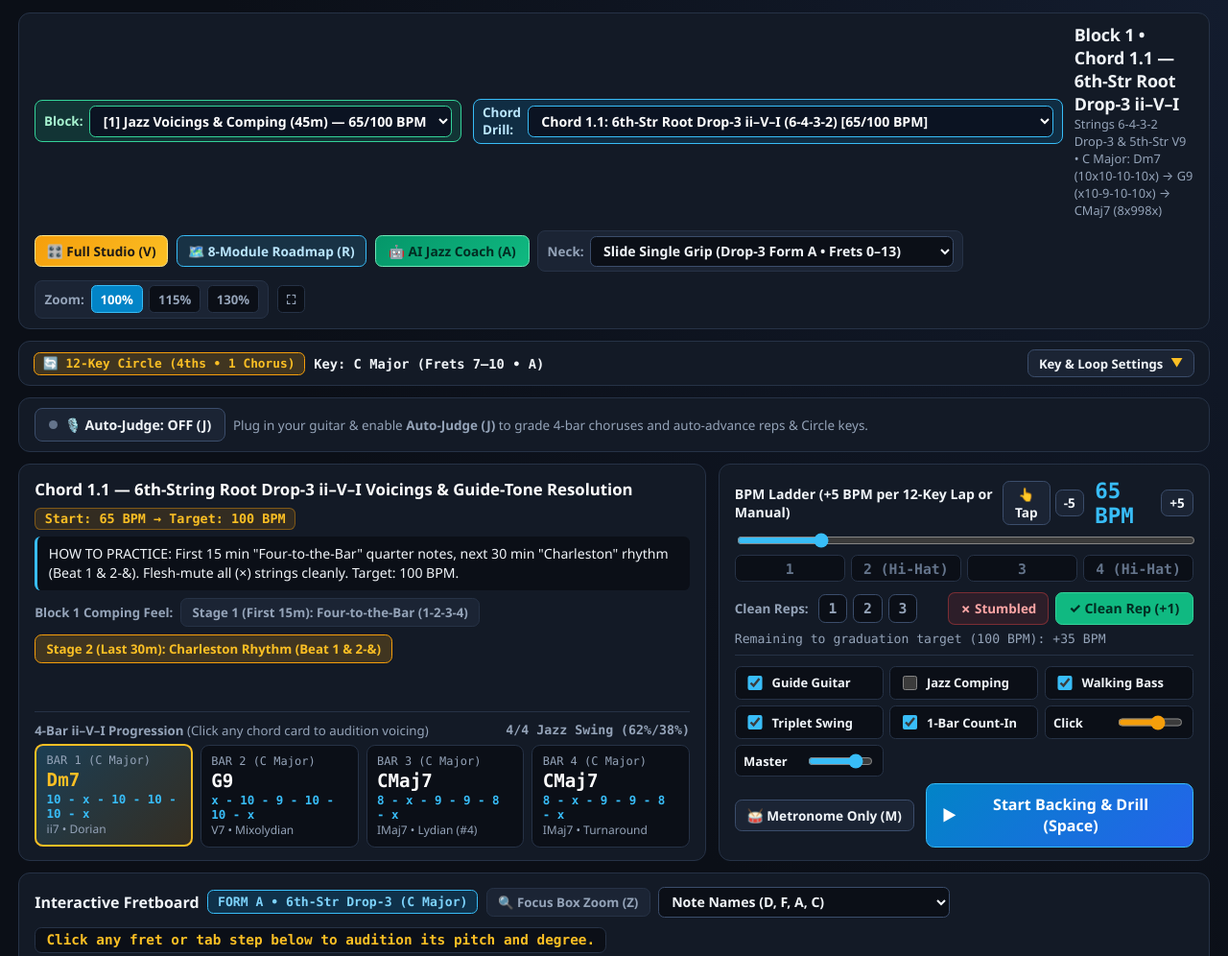
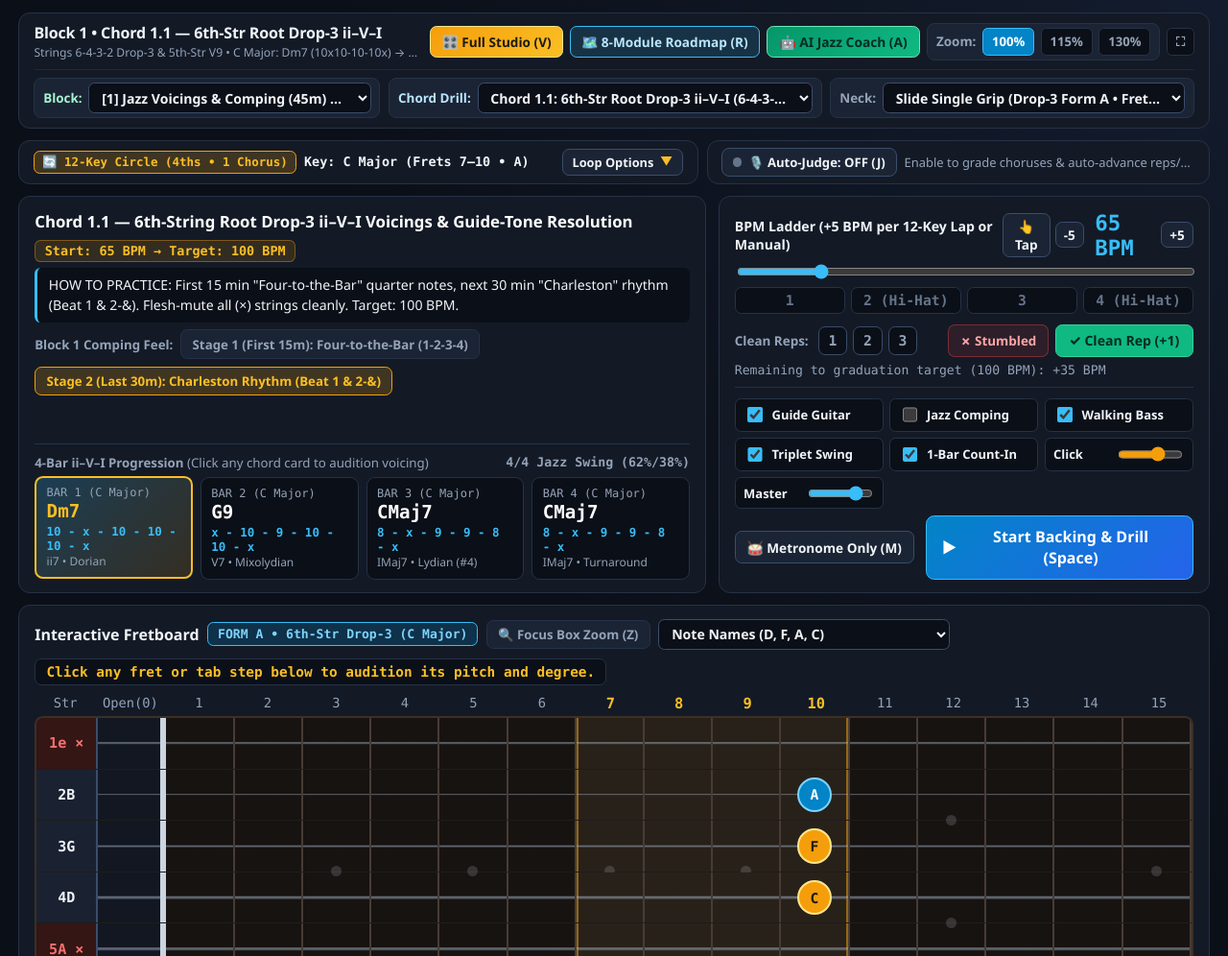
Before and after one commit to antmen71/jazz-guitar-practice-studio, a plain HTML site: page ui/index.html in a window 1280 px wide. Shown: the top 996 px of the page at 96% size. Drawn offline with Linux system fonts and the light colour scheme.

Commit message:
Sleek 2-tier header + 1-line side-by-side collapsible Key/Loop & Auto-Judge drawers

```diff
--- a/ui/index.html
+++ b/ui/index.html
@@ -9,22 +9,12 @@
 <body>
   <div class="app-shell">
 
-    <!-- Top Studio Header -->
+    <!-- Top Studio Header (2-Tier Precision Rack Layout) -->
     <header class="top-header">
-      <div class="brand-group">
-        <div class="ctrl-group" style="background:rgba(16,185,129,0.16);border-color:#34d399;padding:0.28rem 0.55rem;" title="Select Daily Practice Block (Shortcuts: 1–4)">
-          <span class="ctrl-label" style="color:#a7f3d0;font-weight:800;">Block:</span>
-          <select id="select-block" class="select-studio" style="background:#0b1322;color:#fff;border-color:#34d399;padding:0.32rem 0.6rem;font-size:0.88rem;" onchange="selectBlock(this.value)"></select>
-        </div>
-
-        <div class="ctrl-group" style="background:rgba(2,132,199,0.18);border-color:#38bdf8;padding:0.28rem 0.55rem;">
-          <span id="drill-select-label" class="ctrl-label" style="color:#bae6fd;font-weight:800;">Chord Drill:</span>
-          <select id="select-module" class="select-studio" style="background:#0b1322;color:#fff;border-color:#38bdf8;padding:0.32rem 0.6rem;font-size:0.88rem;" onchange="selectModule(this.value)"></select>
-        </div>
-        <div>
+      <div class="header-top-tier">
+        <div class="brand-title-stack">
           <h1 id="header-mod-title" class="brand-title">Jazz Guitar Practice Studio</h1>
           <div id="header-mod-sub" class="brand-sub">Jody Fisher &amp; Berklee Guide-Tone Voice-Leading System</div>
-        </div>
         </div>
 
         <div class="header-controls">
@@ -40,14 +30,6 @@
             🤖 AI Jazz Coach (A)
           </button>
 
-        <div id="pos-strategy-wrap" class="ctrl-group" title="Fretboard position strategy across the 12 keys">
-          <span class="ctrl-label">Neck:</span>
-          <select id="select-pos-mode" class="select-studio" onchange="setPosMode(this.value)">
-            <option value="slide">Slide Single Grip (Drop-3 Form A • Frets 0–13)</option>
-            <option value="zone">Stay in One Zone (6th / 5th Str Alternating)</option>
-          </select>
-        </div>
-
           <div class="ctrl-group" title="UI zoom scale for comfortable reading with guitar in lap">
             <span class="ctrl-label">Zoom:</span>
             <button id="zoom-100" class="zoom-btn active" onclick="setUiScale(16)">100%</button>
@@ -57,8 +39,31 @@
 
           <button class="icon-btn" onclick="requestAppFullscreen()" title="Toggle Fullscreen (F11)">⛶</button>
         </div>
+      </div>
+
+      <div class="header-selectors-grid">
+        <div class="ctrl-group selector-slot slot-block" title="Select Daily Practice Block (Shortcuts: 1–4)">
+          <span class="ctrl-label">Block:</span>
+          <select id="select-block" class="select-studio" onchange="selectBlock(this.value)"></select>
+        </div>
+
+        <div class="ctrl-group selector-slot slot-drill" title="Select Voicing / Position Family Drill">
+          <span id="drill-select-label" class="ctrl-label">Drill:</span>
+          <select id="select-module" class="select-studio" onchange="selectModule(this.value)"></select>
+        </div>
+
+        <div id="pos-strategy-wrap" class="ctrl-group selector-slot slot-neck" title="Fretboard position strategy across the 12 keys">
+          <span class="ctrl-label">Neck:</span>
+          <select id="select-pos-mode" class="select-studio" onchange="setPosMode(this.value)">
+            <option value="slide">Slide Single Grip (Drop-3 Form A • Frets 0–13)</option>
+            <option value="zone">Stay in One Zone (6th / 5th Str Alternating)</option>
+          </select>
+        </div>
+      </div>
     </header>
 
+    <!-- Compact Side-by-Side Collapsible Drawers (Expand Full-Width When Opened) -->
+    <div class="compact-drawers-row">
       <!-- Collapsible Key & Circle Loop Drawer (Collapsed by Default, Opens via Right Arrow) -->
       <section id="circle-panel" class="circle-panel">
       <div class="circle-drawer-header" onclick="toggleCircleDrawer()" title="Click to expand or collapse Key & Circle Loop settings">
@@ -69,7 +74,7 @@
         </div>
 
         <button id="btn-circle-drawer" type="button" class="btn-drawer-arrow" onclick="event.stopPropagation(); toggleCircleDrawer();" aria-expanded="false" title="Show / Hide Single Key & 12-Key Circle Loop controls">
-          <span id="circle-drawer-label">Key &amp; Loop Settings</span>
+          <span id="circle-drawer-label">Loop Options</span>
           <span id="circle-drawer-arrow" class="drawer-chevron">▼</span>
         </button>
       </div>
@@ -154,7 +159,7 @@
           </button>
 
           <span id="judge-collapsed-hint" class="judge-collapsed-hint">
-            Plug in your guitar &amp; enable <strong>Auto-Judge (J)</strong> to grade 4-bar choruses and auto-advance reps &amp; Circle keys.
+            Enable to grade choruses &amp; auto-advance reps/keys
           </span>
 
           <div class="ctrl-group judge-active-only" title="Select your audio interface guitar input (WASAPI low-latency shared mode)">
@@ -226,6 +231,7 @@
         </div>
       </div>
     </section>
+    </div>
 
     <!-- Main Studio Command Deck -->
     <section class="deck-grid">
--- a/ui/styles.css
+++ b/ui/styles.css
@@ -57,52 +57,109 @@ button, select, input {
   flex: 1;
 }
 
-/* Header Bar */
+/* Header Bar (2-Tier Precision Studio Layout) */
 .top-header {
   display: flex;
-  flex-wrap: wrap;
+  flex-direction: column;
+  gap: 0.55rem;
+  background: var(--bg-panel);
+  border: 1px solid var(--border-subtle);
+  border-radius: 0.75rem;
+  padding: 0.6rem 0.95rem;
+}
+
+.header-top-tier {
+  display: flex;
+  flex-wrap: nowrap;
   align-items: center;
   justify-content: space-between;
-  gap: 0.75rem;
-  background: var(--bg-panel);
-  border: 1px solid var(--border-subtle);
-  border-radius: 0.75rem;
-  padding: 0.65rem 1rem;
-}
-
-.brand-group {
-  display: flex;
-  align-items: center;
-  gap: 0.75rem;
-}
-
-.badge-mod {
-  background: linear-gradient(135deg, var(--accent-blue-dark), #2563eb);
-  color: #fff;
-  font-weight: 800;
-  font-size: 0.8rem;
-  letter-spacing: 0.05em;
-  padding: 0.3rem 0.65rem;
-  border-radius: 0.4rem;
+  gap: 0.65rem;
+}
+
+.brand-title-stack {
+  min-width: 0;
+  flex: 1 1 180px;
 }
 
 .brand-title {
   margin: 0;
-  font-size: 1.12rem;
+  font-size: 1rem;
   font-weight: 800;
   letter-spacing: -0.01em;
+  white-space: nowrap;
+  overflow: hidden;
+  text-overflow: ellipsis;
 }
 
 .brand-sub {
-  font-size: 0.8rem;
-  color: var(--text-muted);
+  font-size: 0.76rem;
+  color: var(--text-muted);
+  white-space: nowrap;
+  overflow: hidden;
+  text-overflow: ellipsis;
+  margin-top: 0.05rem;
 }
 
 .header-controls {
   display: flex;
-  flex-wrap: wrap;
-  align-items: center;
+  flex-wrap: nowrap;
+  align-items: center;
+  gap: 0.42rem;
+  flex-shrink: 0;
+}
+
+.header-selectors-grid {
+  display: grid;
+  grid-template-columns: 1fr 1.25fr 1.05fr;
   gap: 0.55rem;
+  padding-top: 0.5rem;
+  border-top: 1px solid rgba(255, 255, 255, 0.06);
+}
+
+.selector-slot {
+  min-width: 0;
+  width: 100%;
+  padding: 0.28rem 0.58rem;
+}
+
+.selector-slot .select-studio {
+  flex: 1;
+  min-width: 0;
+  width: 100%;
+  overflow: hidden;
+  text-overflow: ellipsis;
+  white-space: nowrap;
+}
+
+.slot-block {
+  background: rgba(16, 185, 129, 0.12);
+  border-color: rgba(52, 211, 153, 0.55);
+}
+
+.slot-block .ctrl-label {
+  color: #a7f3d0;
+  font-weight: 800;
+}
+
+.slot-drill {
+  background: rgba(2, 132, 199, 0.14);
+  border-color: rgba(56, 189, 248, 0.6);
+}
+
+.slot-drill .ctrl-label {
+  color: #bae6fd;
+  font-weight: 800;
+}
+
+.slot-neck {
+  background: var(--bg-elevated);
+  border-color: var(--border-strong);
+}
+
+@media (max-width: 1180px) {
+  .header-selectors-grid {
+    grid-template-columns: 1fr;
+  }
 }
 
 .ctrl-group {
@@ -111,7 +168,7 @@ button, select, input {
   gap: 0.42rem;
   background: var(--bg-elevated);
   border: 1px solid var(--border-subtle);
-  padding: 0.28rem 0.58rem;
+  padding: 0.26rem 0.55rem;
   border-radius: 0.5rem;
   font-size: 0.84rem;
 }
@@ -119,6 +176,7 @@ button, select, input {
 .ctrl-label {
   color: var(--text-muted);
   font-weight: 600;
+  white-space: nowrap;
 }
 
 .select-studio {
@@ -189,29 +247,34 @@ select option {
 
 .circle-drawer-header {
   display: flex;
-  flex-wrap: wrap;
+  flex-wrap: nowrap;
   align-items: center;
   justify-content: space-between;
-  gap: 0.65rem;
-  cursor: pointer;
+  gap: 0.5rem;
+  cursor: pointer;
+  min-width: 0;
 }
 
 .circle-summary-left {
   display: flex;
-  flex-wrap: wrap;
-  align-items: center;
-  gap: 0.6rem;
+  flex-wrap: nowrap;
+  align-items: center;
+  gap: 0.5rem;
+  min-width: 0;
+  overflow: hidden;
 }
 
 .circle-mode-badge {
   font-family: Consolas, monospace;
-  font-size: 0.8rem;
-  font-weight: 800;
-  padding: 0.22rem 0.58rem;
+  font-size: 0.78rem;
+  font-weight: 800;
+  padding: 0.2rem 0.52rem;
   border-radius: 0.4rem;
   background: rgba(2, 132, 199, 0.2);
   border: 1px solid var(--accent-blue);
   color: #bae6fd;
+  white-space: nowrap;
+  flex-shrink: 0;
 }
 
 .circle-mode-badge.gold {
@@ -222,24 +285,30 @@ select option {
 
 .circle-summary-key {
   font-family: Consolas, "Segoe UI", monospace;
-  font-size: 0.86rem;
+  font-size: 0.84rem;
   font-weight: 700;
   color: var(--text-main);
+  white-space: nowrap;
+  overflow: hidden;
+  text-overflow: ellipsis;
+  min-width: 0;
 }
 
 .btn-drawer-arrow {
   display: inline-flex;
   align-items: center;
-  gap: 0.48rem;
+  gap: 0.42rem;
   background: var(--bg-elevated);
   color: var(--text-main);
   border: 1px solid var(--border-strong);
   border-radius: 0.45rem;
-  padding: 0.3rem 0.7rem;
-  font-size: 0.82rem;
+  padding: 0.28rem 0.62rem;
+  font-size: 0.8rem;
   font-weight: 800;
   cursor: pointer;
   margin-left: auto;
+  white-space: nowrap;
+  flex-shrink: 0;
   transition: all 120ms ease;
 }
 
@@ -1719,10 +1788,56 @@ kbd {
   }
 }
 
+/* Compact Side-by-Side Collapsible Drawers Row */
+.compact-drawers-row {
+  display: grid;
+  grid-template-columns: 1.15fr 0.85fr;
+  gap: 0.6rem;
+  align-items: stretch;
+}
+
+.compact-drawers-row > .open,
+.compact-drawers-row > .listening {
+  grid-column: 1 / -1;
+}
+
+@media (max-width: 1120px) {
+  .compact-drawers-row {
+    grid-template-columns: 1fr;
+  }
+  .header-top-tier {
+    flex-wrap: wrap;
+  }
+}
+
 /* Auto-Collapse Judge Technical Controls When OFF */
+.judge-panel:not(.listening) {
+  padding: 0.44rem 0.85rem;
+  justify-content: center;
+  min-width: 0;
+}
+
+.judge-panel:not(.listening) .judge-top-row,
+.judge-panel:not(.listening) .judge-left-controls {
+  flex-wrap: nowrap;
+  min-width: 0;
+  width: 100%;
+}
+
+.judge-panel:not(.listening) .btn-judge-toggle {
+  white-space: nowrap;
+  flex-shrink: 0;
+  padding: 0.3rem 0.68rem;
+  font-size: 0.82rem;
+}
+
 .judge-collapsed-hint {
-  font-size: 0.84rem;
-  color: var(--text-muted);
+  font-size: 0.81rem;
+  color: var(--text-muted);
+  white-space: nowrap;
+  overflow: hidden;
+  text-overflow: ellipsis;
+  min-width: 0;
 }
 
 .judge-panel:not(.listening) .judge-active-only {
```
Lines whose indentation alone changed are shown as unchanged.
